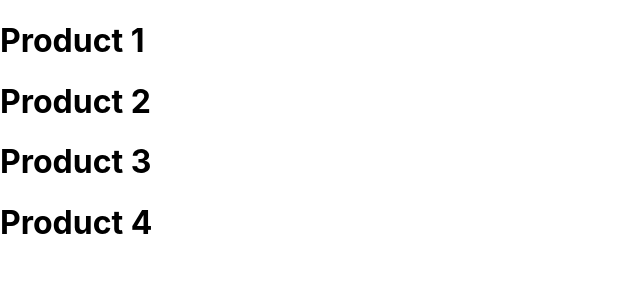
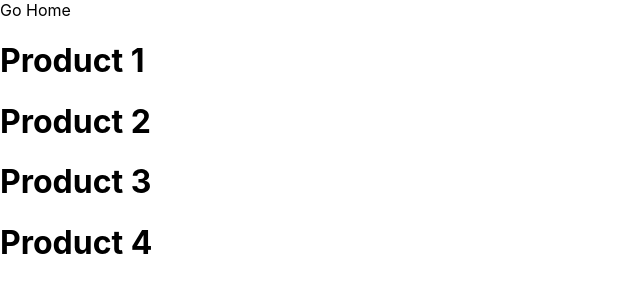
Before and after one commit to shafiimam/next-js, a Next.js app: page /product in a window 1280 px wide. Shown: the top 300 px of the page, without its empty margins (0-640 px from the left). Built offline with nearby package versions, Linux system fonts and the light colour scheme.

Commit message:
nabigation

```diff
--- a/pages/product/index.js
+++ b/pages/product/index.js
@@ -1,9 +1,11 @@
+import Link from 'next/link'
 function ProductList() {
   return <>
-    <h1>Product 1</h1>
-    <h1>Product 2</h1>
-    <h1>Product 3</h1>
-    <h1>Product 4</h1>
+    <Link href="/"><a>Go Home</a></Link>
+    <h1><Link href="product/product1"><a>Product 1</a></Link></h1>
+    <h1><Link href="product/product2"><a>Product 2</a></Link></h1>
+    <h1><Link href="product/product3" replace><a>Product 3</a></Link></h1>
+    <h1><Link href="product/product4"><a>Product 4</a></Link></h1>
   </>
 }
 
```
Also changed, not shown: pages/index.js (+15 -1 lines).
